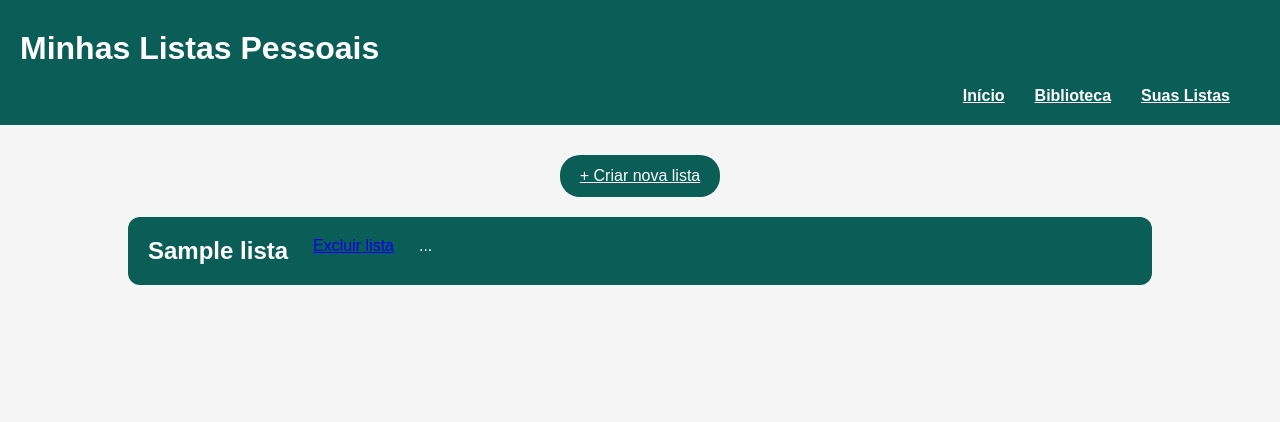
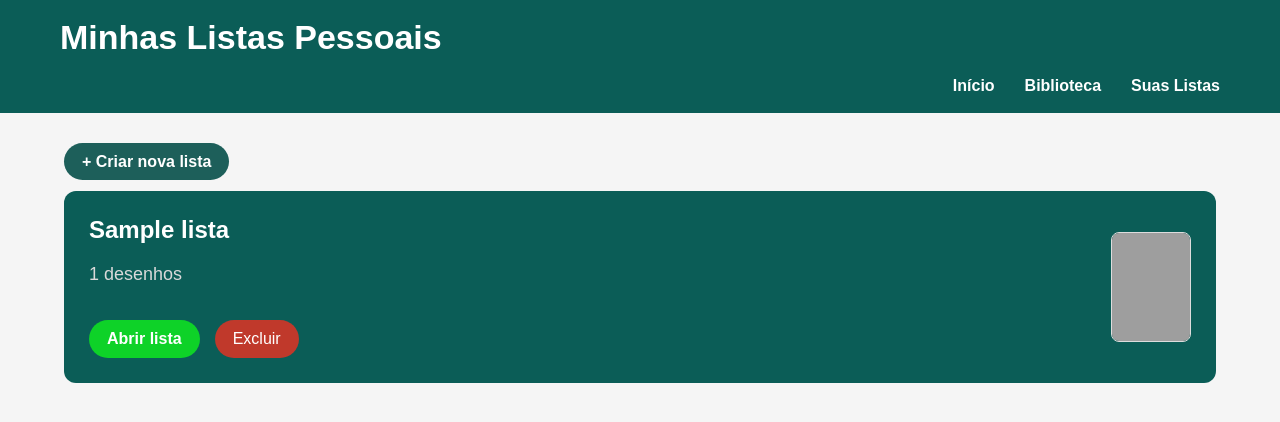
Before and after one commit to murilo-neto26/projetowebII2026.1, a Django app: page /lista/ in a window 1280 px wide. Shown: the top 422 px of the page. Run offline with Django 5.2, Linux system fonts and the light colour scheme; tables that the repository leaves empty hold one stand-in row (values such as "Sample post"); grey boxes are pictures that could not be loaded.

Commit message:
organizando a tela inicial e a tela de listas

```diff
--- a/desenhos/static/css/style.css
+++ b/desenhos/static/css/style.css
@@ -1,5 +1,3 @@
-
-
 *{
     margin:0;
     padding:0;
@@ -16,14 +14,12 @@ body{
 header{
     background:#0b5d57;
     color:white;
-    padding:20px;
+    padding:18px 60px;
 }
 
 .logo{
-    font-size:32px;
+    font-size:34px;
     font-weight:bold;
-    text-align:left;
-    margin-top:10px;
 }
 
 .subtitulo{
@@ -34,21 +30,27 @@ header{
 .menu{
     display:flex;
     justify-content:flex-end;
+    gap:30px;
+    margin-top:20px;
 }
 
 .menu a{
     color:white;
+    text-decoration:none;
     font-weight:bold;
-    GAP:10px;
-    margin-right:30px;
+}
+
+.menu a:hover{
+    color:#f1f1f1;
 }
 
 /* CONTEÚDO */
 
 main{
-    width:80%;
+    max-width:1200px;
+    width:90%;
     margin:auto;
-    margin-top:30px;
+    margin-top:40px;
 }
 
 .sobre{
@@ -78,16 +80,6 @@ main{
     justify-content:center;
 }
 
-.botao{
-    display:inline-block;
-    margin-top:20px;
-    background:white;
-    color:black;
-    text-decoration:none;
-    padding:10px 20px;
-    border-radius:8px;
-}
-
 .usuario{
     margin-top:30px;
     background:#0b5d57;
@@ -97,31 +89,20 @@ main{
 }
 
 .foto-perfil{
-    width:150px;
+    width:130px;
+    height:130px;
     border-radius:50%;
-    margin:15px 0;
-}
-.acoes-lista{
-    display:flex;
-    justify-content:center;
-    margin:20px 0;
-}
-.btn-lista{
-    display:inline-block;
-    background:#0b5d57;
-    color:white;
-    padding:12px 20px;
-    border-radius:20px;
+    object-fit:cover;
+    margin-bottom:20px;
 }
 
 .card{
     display:flex;
-    gap:25px;
+    gap:20px;
     color: white ;
     background: #0b5d57;
     padding:20px;
     margin:20px 0;
-
     border-radius:12px;
 }
 
@@ -347,3 +328,222 @@ label[for="id_nome"]{
     text-decoration: none;
 
 }
+
+
+.lista-card{
+    display: flex;
+    justify-content: space-between;
+    align-items: center;
+    padding: 25px;
+}
+
+.titulo-lista{
+    color:white;
+    text-decoration:none;
+}
+
+.titulo-lista:visited{
+    color:white;
+}
+
+.titulo-lista:hover{
+    color:#d9d9d9;
+}
+
+.miniaturas{
+    display: flex;
+    gap: 8px;
+    align-items: center;
+}
+
+.miniaturas img{
+    width:80px;
+    height:110px;
+    object-fit:cover;
+    border-radius:8px;
+    margin-left:30px;
+}
+
+.miniatura{
+    width:70px;
+    height:95px;
+    object-fit:cover;
+    border-radius:8px;
+    border:1px solid #ddd;
+}
+
+.info-lista {
+    display: flex;
+    flex-direction: column;
+    gap: 15px;
+}
+
+.info-lista p{
+    color:#d9d9d9;
+    font-size:18px;
+}
+
+.info-lista h2{
+    margin-bottom:5px;
+}
+
+.sem-capa{
+    background:#ececec;
+}
+
+.acoes{
+    display:flex;
+    gap:15px;
+    margin-top:20px;
+}
+
+.btn-listaCima{
+    background:#1d5f5a;
+    color:white;
+    padding:10px 18px;
+    border-radius:20px;
+    text-decoration:none;
+    font-weight:bold;
+}
+
+.btn-listaBaixo{
+    background:#0ed228;
+    color:white;
+    padding:10px 18px;
+    border-radius:20px;
+    text-decoration:none;
+    font-weight:bold;
+}
+
+.btn-listaCima:hover{
+    background:#25766f;
+}
+
+.btn-listaBaixo:hover{
+    background: #08b81f;
+}
+
+.btn-excluir{
+    background:#c0392b;
+    color:white;
+    padding:10px 18px;
+    border-radius:20px;
+    text-decoration:none;
+}
+
+.btn-excluir:hover{
+    background:#a93226;
+}
+
+
+.hero{
+    display:flex;
+    justify-content:space-between;
+    align-items:center;
+    gap:50px;
+    background:#0b5d57;
+    color:white;
+    padding:50px;
+    border-radius:20px;
+    box-shadow:0 8px 20px rgba(0,0,0,.2);
+}
+
+.hero-texto{
+    flex:2;
+}
+
+.hero-texto h1{
+    font-size:42px;
+    margin-bottom:20px;
+}
+
+.hero-texto p{
+    font-size:18px;
+    line-height:1.7;
+}
+
+.hero-imagem{
+    flex:1;
+    display:flex;
+    justify-content:center;
+}
+
+.hero-imagem img{
+    width:250px;
+}
+
+.botao{
+    display:inline-block;
+    margin-top:30px;
+    background:white;
+    color:#0b5d57;
+    text-decoration:none;
+    padding:15px 30px;
+    border-radius:40px;
+    font-weight:bold;
+}
+
+.botao:hover{
+    background:#f1f1f1;
+}
+
+.usuario-card{
+    max-width:500px;
+    margin:40px auto;
+    background:#0b5d57;
+    color:white;
+    border-radius:20px;
+    padding:30px;
+    text-align:center;
+    box-shadow:0 8px 20px rgba(0,0,0,.15);
+}
+
+.destaques{
+    margin-top: 60px;
+}
+
+.destaques h2{
+    color: #0b5d57;
+    margin-bottom: 25px;
+    font-size: 2rem;
+}
+
+.mini-cards{
+    display: flex;
+    justify-content: center;
+    gap: 20px;
+    flex-wrap: wrap;
+    margin-top: 30px;
+}
+
+.mini-card{
+    width: 160px;   /* largura fixa */
+    text-decoration: none;
+    transition: .25s;
+}
+
+.mini-card img{
+    width: 160px;
+    height: 220px;
+    object-fit: cover;      /* corta a imagem para manter o tamanho */
+    border-radius: 12px;
+    display: block;
+}
+
+.mini-card span{
+    display: block;
+    margin-top: 8px;
+    text-align: center;
+    color: #0b5d57;
+    font-weight: bold;
+}
+
+.mini-card:hover{
+    transform: translateY(-5px);
+}
+
+.container-home{
+    max-width: 1200px;
+    margin: 40px auto;
+    padding: 0 20px;
+}
--- a/desenhos/templates/desenhos/lista.html
+++ b/desenhos/templates/desenhos/lista.html
@@ -14,21 +14,41 @@ Listas
 {% block content %}
 
 <div class="acoes-lista">
-    <a href="{% url 'criar_lista' %}" class="btn-lista">
+    <a href="{% url 'criar_lista' %}" class="btn-listaCima">
         + Criar nova lista
     </a>
 </div>
+{% for lista in listas %}
+<div class="card lista-card">
+    <div class="info-lista">
+        <h2>
+            <a class="titulo-lista" href="{% url 'detalhes_lista' lista.id %}">
+                {{ lista.nome }}
+            </a>
+        </h2>
+        <p>{{ lista.desenhos.count }} desenhos</p>
+        <div class="acoes">
+            <a class="btn-listaBaixo" href="{% url 'detalhes_lista' lista.id %}">
+                Abrir lista
+            </a>
+            <a class="btn-excluir" href="{% url 'excluir_lista' lista.id %}">
+                Excluir
+            </a>
+        </div>
+    </div>
+    <div class="miniaturas">
 
-
-{% for lista in listas %}
-<div class="card">
-    <h2>{{ lista.nome }}</h2>
-
-    <a href="{% url 'excluir_lista' lista.id %}">
-        Excluir lista
-    </a>
-
-    ...
+        {% for desenho in lista.desenhos.all|slice:":4" %}
+            {% if desenho.capa %}
+                <img
+                    src="{{ desenho.capa.url }}"
+                    alt="{{ desenho.nome }}"
+                    class="miniatura">
+            {% else %}
+                <div class="miniatura sem-capa"></div>
+            {% endif %}
+        {% endfor %}
+    </div>
 </div>
 {% endfor %}
 
--- a/desenhos/urls.py
+++ b/desenhos/urls.py
@@ -10,4 +10,5 @@ urlpatterns = [
     path('ativar/<uidb64>/<token>/', views.ativar_conta, name='ativar_conta'),
     path('listas/criar/', views.criar_lista, name='criar_lista'),
     path('listas/excluir/<int:lista_id>/',views.excluir_lista,name='excluir_lista'),
+    path('listas/<int:lista_id>/',views.detalhes_lista,name='detalhes_lista'),
 ]
--- a/desenhos/views.py
+++ b/desenhos/views.py
@@ -97,11 +97,23 @@ def ativar_conta(request, uidb64, token):
     else:
         return render(request, 'desenhos/token_invalido.html')
 
+def detalhes_lista(request, lista_id):
+    lista = get_object_or_404(Lista, id=lista_id)
+
+    return render(
+        request,
+        'desenhos/detalhes_lista.html',
+        {'lista': lista}
+    )
+
 @login_required
 def home(request):
     if not request.user.perfil.email_confirmado:
         return render(request, 'desenhos/aguardando_confirmacao.html')
-    return render(request, 'desenhos/home.html')
+    desenhos = Desenho.objects.all()[:6]
+    return render(request, 'desenhos/home.html', {
+        'desenhos': desenhos
+    })
 
 @login_required
 def criar_lista(request):
```
Also changed, not shown: desenhos/templates/desenhos/biblioteca.html (+1 -35 lines), desenhos/templates/desenhos/componentes/card_desenho.html (added, +37 -0 lines), desenhos/templates/desenhos/detalhes_lista.html (added, +25 -0 lines), desenhos/templates/desenhos/home.html (+41 -20 lines), media/perfis/Zürduqui.jpg (added).
